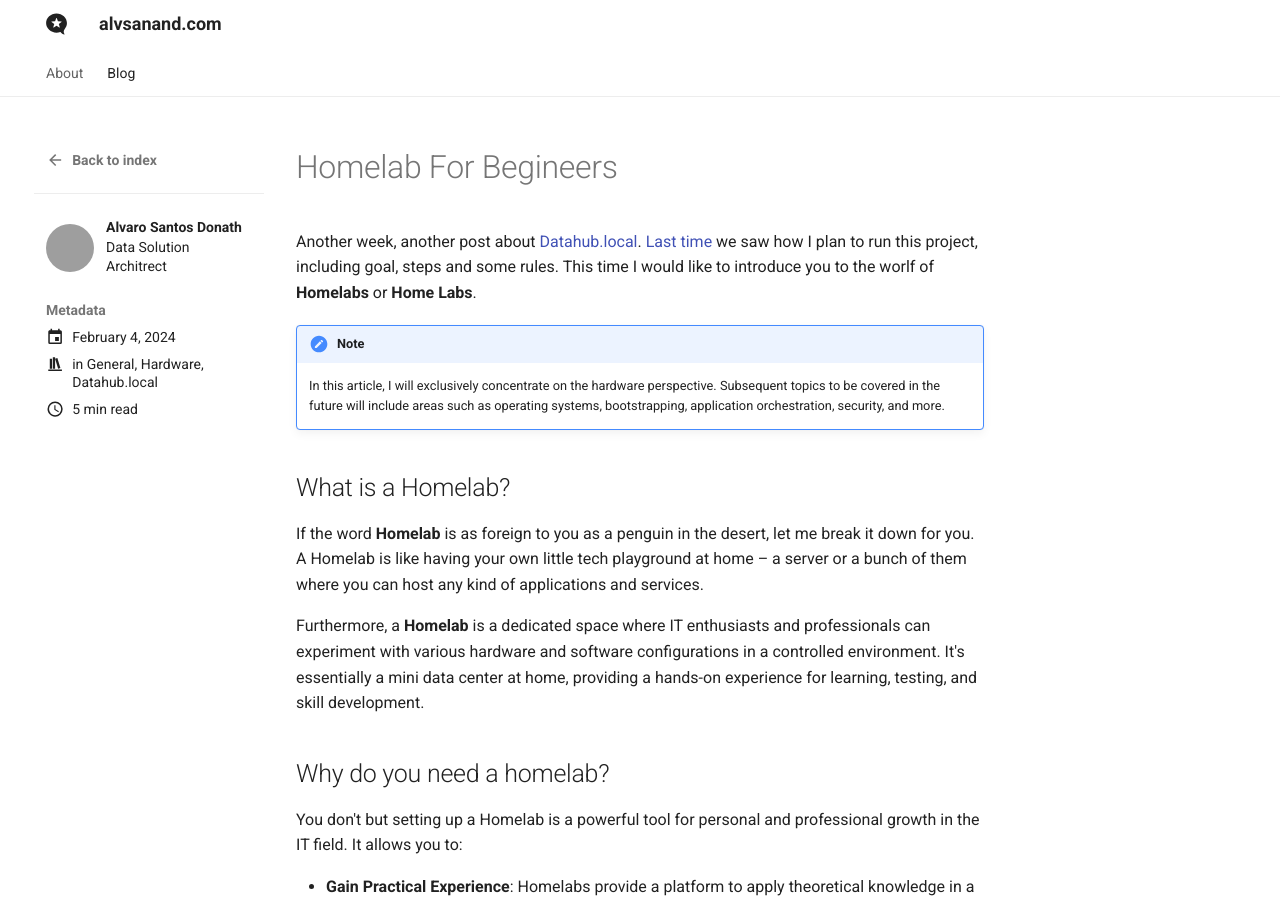
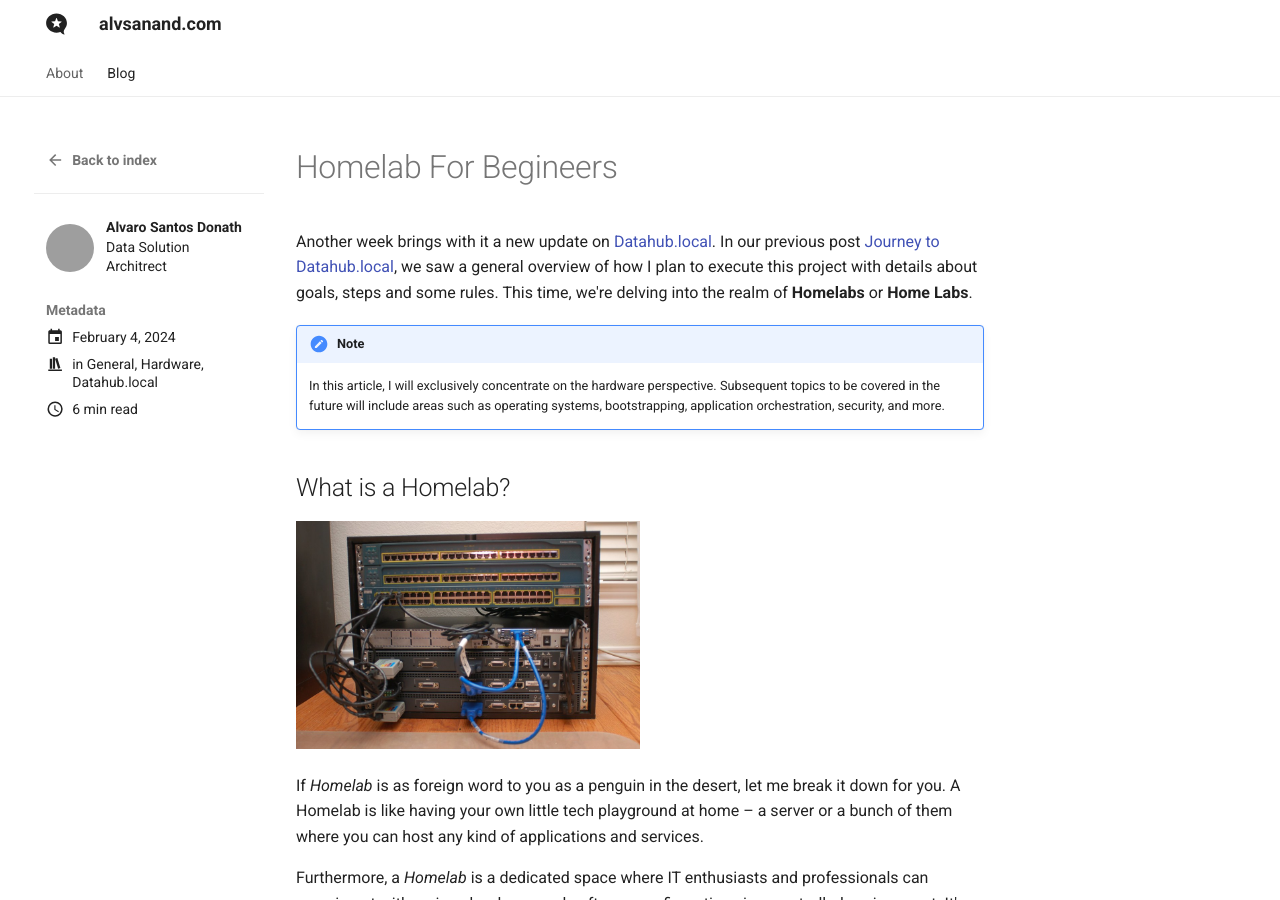
Before and after one commit to alvsanand/alvsanand, an MkDocs documentation site: the page built from docs/blog/posts/202402-homelab-for-begineers.md, in a window 1280 px wide and 900 px high. Built offline with MkDocs 1.6.1 and Material for MkDocs 9.7.7, drawn with Linux system fonts in a browser that asks for light colours; some of the changed text lies outside the part shown; grey boxes are pictures that could not be loaded.

Commit message:
fix: improve homelab-for-begineers

```diff
--- a/docs/blog/posts/202402-homelab-for-begineers.md
+++ b/docs/blog/posts/202402-homelab-for-begineers.md
@@ -8,7 +8,7 @@ categories:
 ---
 # Homelab For Begineers
 
-Another week, another post about [Datahub.local](https://www.alvsanand.com/datahub-local/). [Last time](202401-journey-to-datahub-local.md) we saw how I plan to run this project, including goal, steps and some rules. This time I would like to introduce you to the worlf of **Homelabs** or **Home Labs**.
+Another week brings with it a new update on [Datahub.local](https://www.alvsanand.com/datahub-local/). In our previous post [Journey to Datahub.local](202401-journey-to-datahub-local.md), we saw a general overview of how I plan to execute this project with details about goals, steps and some rules. This time, we're delving into the realm of **Homelabs** or **Home Labs**.
 
 !!! note
 
@@ -16,9 +16,11 @@ Another week, another post about [Datahub.local](https://www.alvsanand.com/datah
 
 ## What is a Homelab?
 
-If the word **Homelab** is as foreign to you as a penguin in the desert, let me break it down for you. A Homelab is like having your own little tech playground at home – a server or a bunch of them where you can host any kind of applications and services.
+![Homelab](/img/homelab.jpg){ width="50%" }
 
-Furthermore, a **Homelab** is a dedicated space where IT enthusiasts and professionals can experiment with various hardware and software configurations in a controlled environment. It's essentially a mini data center at home, providing a hands-on experience for learning, testing, and skill development.
+If *Homelab* is as foreign word to you as a penguin in the desert, let me break it down for you. A Homelab is like having your own little tech playground at home – a server or a bunch of them where you can host any kind of applications and services.
+
+Furthermore, a *Homelab* is a dedicated space where IT enthusiasts and professionals can experiment with various hardware and software configurations in a controlled environment. It's essentially a mini data center at home, providing a hands-on experience for learning, testing, and skill development.
 
 ## Why do you need a homelab?
 
@@ -123,7 +129,7 @@ Now that you have your Homelab set up, the possibilities are endless for excitin
 
 ## Tips to Create a Low-cost Homelab
 
-Establishing a Homelab doesn't necessarily require a hefty budget. Consider the following cost-effective suggestions:
+Finally, I'll be sharing some tips for assembling your own Homelab without breaking the bank. Keep in mind that building a functional Homelab doesn't have to strain your finances. Here are some frugal tips to consider:
 
 - **Reuse Old Hardware**: Give a new purpose to old computers and laptops by transforming them into servers or testing machines.
 - **Buy Microcontrollers**: buy budget devices like Raspberry Pi, which not only come at a lower cost but can also serve for running small applications.
@@ -135,4 +141,4 @@ Establishing a Homelab doesn't necessarily require a hefty budget. Consider the
 
 In summary, a Homelab proves to be a flexible resource for IT enthusiasts of all expertise levels. Whether you're a novice eager to delve into fundamentals or a seasoned professional aiming to stay abreast of cutting-edge technologies, a Homelab offers a dynamic and adaptable learning space. Begin modestly, and witness your Homelab expand in tandem with your IT proficiency.
 
-Keep in mind that the crucial aspect is aligning your Homelab projects with your specific interests and objectives. Ensure it remains enjoyable and brings a sense of delight to your learning journey.
+Keep in mind that the crucial aspect is aligning your Homelab projects with your specific interests and objectives. Ensure it remains **fun** and ***enjoyable** bringing a sense of delight to your **learning journey**.
```
Also changed, not shown: other parts of docs/blog/posts/202402-homelab-for-begineers.md (+4 -0 lines), docs/img/apps.png (added), docs/img/homelab.jpg (added), 2 other files.
